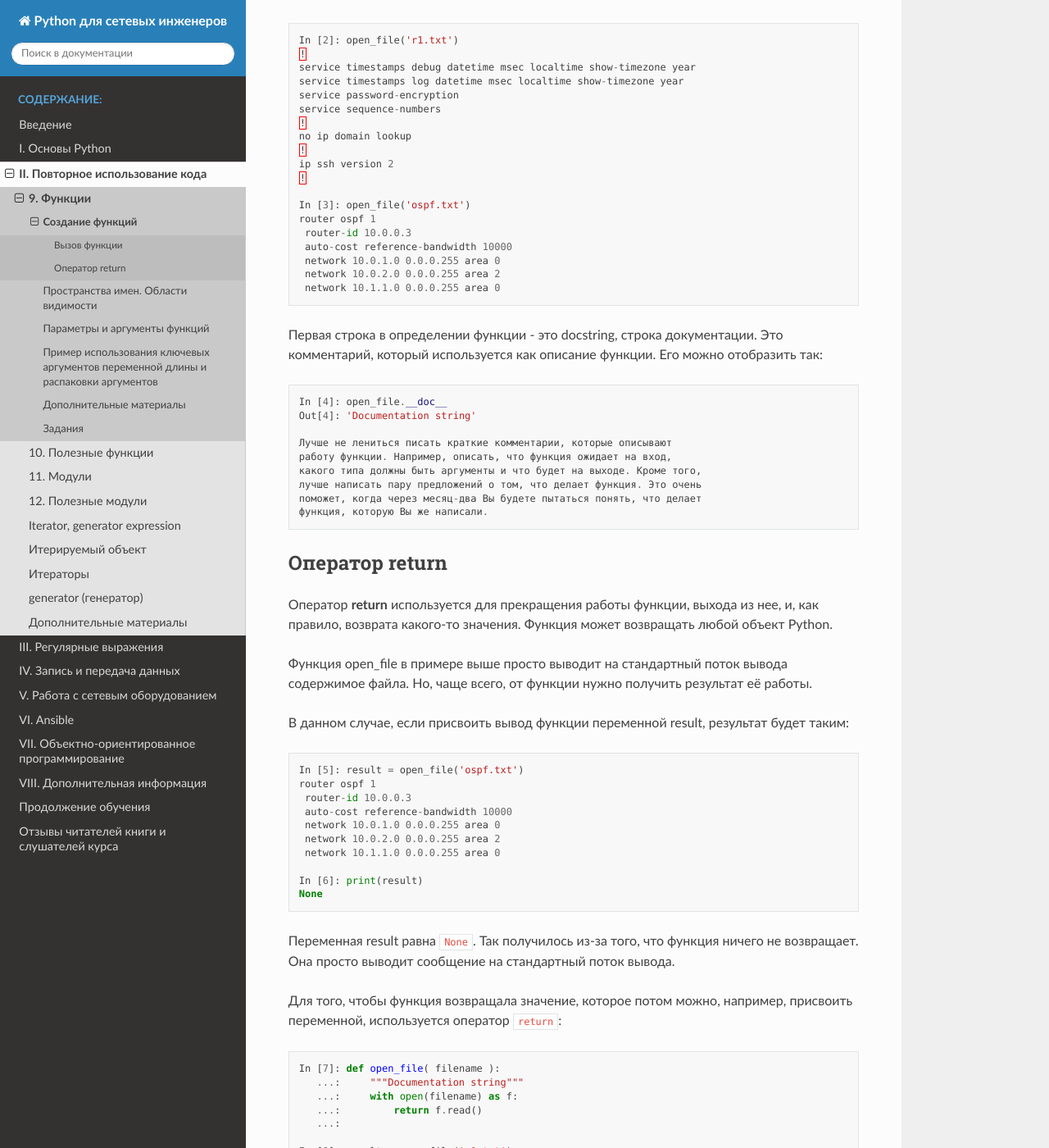
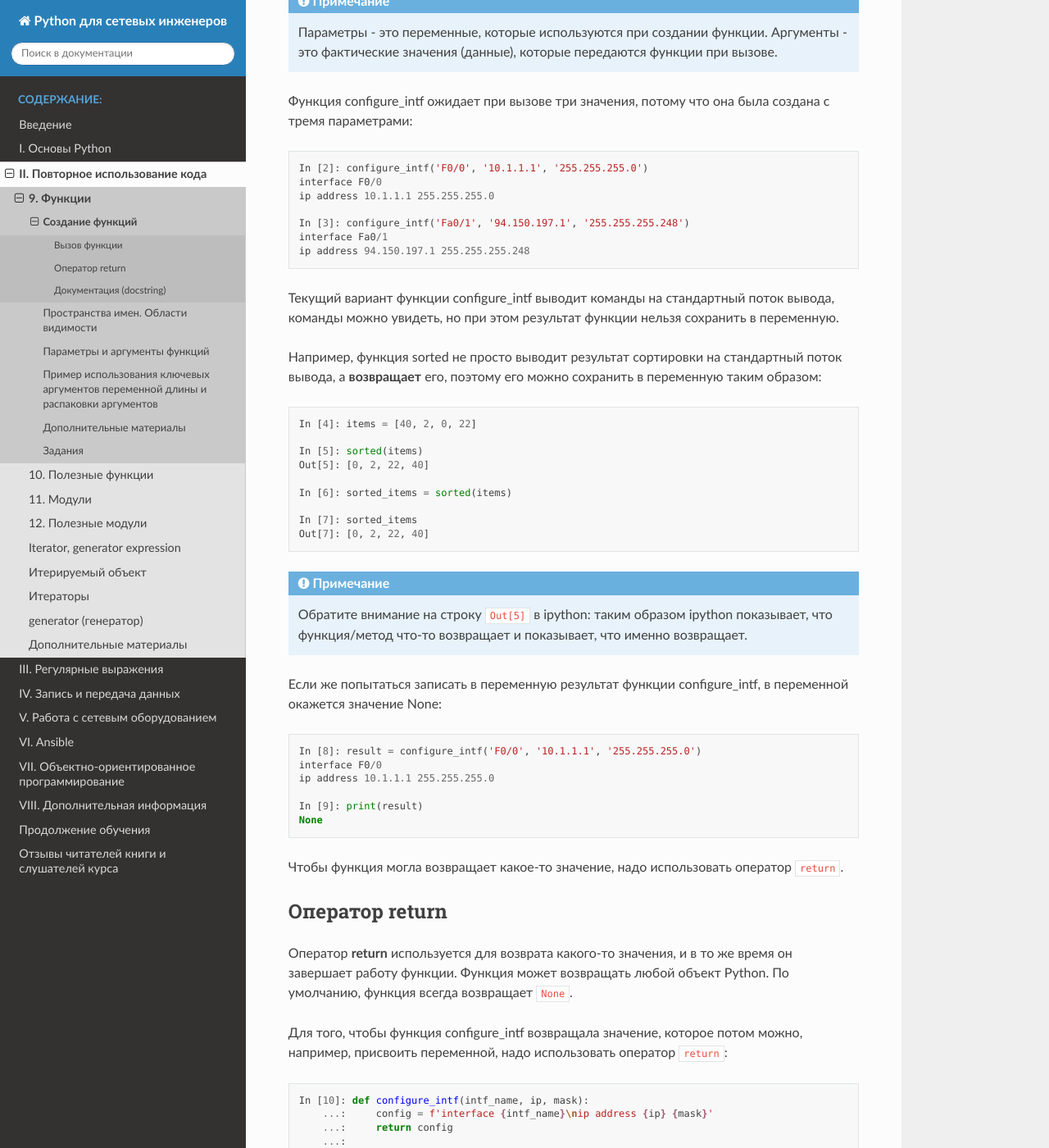
Before and after one commit to natenka/pyneng-book, a Sphinx documentation site: the page built from docs/source/book/09_functions/1_create_func.rst, in a window 1280 px wide and 1400 px high, scrolled down 1148 px. Shown: the whole window at 82% size. Built offline with Sphinx 7.4.7 and the Read the Docs theme 2.0.0, drawn with Linux system fonts in a browser that asks for light colours; pages that are not in the unit, such as notebooks, are missing from menus; some of the changed text lies outside the part shown.

Commit message:
Functions rewrite

```diff
--- a/docs/source/book/09_functions/1_create_func.rst
+++ b/docs/source/book/09_functions/1_create_func.rst
@@ -10,8 +10,9 @@
   кода, который выполняет функция
 * первой строкой, опционально, может быть комментарий, так называемая **docstring**
 * в функциях может использоваться оператор **return**
-* он используется для прекращения работы функции и выхода из нее
-* чаще всего, оператор return возвращает какое-то значение
+
+  * он используется для прекращения работы функции и выхода из нее
+  * чаще всего, оператор return возвращает какое-то значение
 
 .. note::
     Код функций, которые используются в этом подразделе, можно
@@ -21,17 +22,21 @@
 
 .. code:: python
 
-    In [1]: def open_file( filename ):
-       ...:     """Documentation string"""
-       ...:     with open(filename) as f:
-       ...:         print(f.read())
+    In [1]: def configure_intf(intf_name, ip, mask):
+       ...:     print('interface', intf_name)
+       ...:     print('ip address', ip, mask)
        ...:
 
-Когда функция создана, она ещё ничего не выполняет. Только при вызове
-функции действия, которые в ней перечислены, будут выполняться. Это
-чем-то похоже на ACL в сетевом оборудовании: при создании ACL в
-конфигурации, он ничего не делает до тех пор, пока не будет куда-то
-применен.
+Функция configure_intf создает конфигурацию интерфейса с указанным именем и IP-адресом.
+У функции есть три параметра: intf_name, ip, mask. При вызове функции в эти параметры
+попадут реальные данные.
+
+.. note::
+    Когда функция создана, она ещё ничего не выполняет. Только при вызове
+    функции действия, которые в ней перечислены, будут выполняться. Это
+    чем-то похоже на ACL в сетевом оборудовании: при создании ACL в
+    конфигурации, он ничего не делает до тех пор, пока не будет куда-то
+    применен.
 
 Вызов функции
 ~~~~~~~~~~~~~
@@ -45,123 +50,164 @@
     Аргументы - это фактические значения (данные), которые передаются
     функции при вызове.
 
-Эта функция в качестве аргумента ожидает имя файла и затем выводит
-содержимое файла:
+Функция configure_intf ожидает при вызове три значения, потому
+что она была создана с тремя параметрами:
 
 .. code:: python
 
-    In [2]: open_file('r1.txt')
-    !
-    service timestamps debug datetime msec localtime show-timezone year
-    service timestamps log datetime msec localtime show-timezone year
-    service password-encryption
-    service sequence-numbers
-    !
-    no ip domain lookup
-    !
-    ip ssh version 2
-    !
+    In [2]: configure_intf('F0/0', '10.1.1.1', '255.255.255.0')
+    interface F0/0
+    ip address 10.1.1.1 255.255.255.0
 
-    In [3]: open_file('ospf.txt')
-    router ospf 1
-     router-id 10.0.0.3
-     auto-cost reference-bandwidth 10000
-     network 10.0.1.0 0.0.0.255 area 0
-     network 10.0.2.0 0.0.0.255 area 2
-     network 10.1.1.0 0.0.0.255 area 0
+    In [3]: configure_intf('Fa0/1', '94.150.197.1', '255.255.255.248')
+    interface Fa0/1
+    ip address 94.150.197.1 255.255.255.248
 
-Первая строка в определении функции - это docstring, строка
-документации. Это комментарий, который используется как описание
-функции. Его можно отобразить так:
+Текущий вариант функции configure_intf выводит команды на стандартный поток вывода,
+команды можно увидеть, но при этом результат функции нельзя сохранить в переменную.
+
+Например, функция sorted не просто выводит результат сортировки на стандартный поток вывода,
+а **возвращает** его, поэтому его можно сохранить в переменную таким образом:
 
 .. code:: python
 
-    In [4]: open_file.__doc__
-    Out[4]: 'Documentation string'
+    In [4]: items = [40, 2, 0, 22]
 
-    Лучше не лениться писать краткие комментарии, которые описывают
-    работу функции. Например, описать, что функция ожидает на вход,
-    какого типа должны быть аргументы и что будет на выходе. Кроме того,
-    лучше написать пару предложений о том, что делает функция. Это очень
-    поможет, когда через месяц-два Вы будете пытаться понять, что делает
-    функция, которую Вы же написали.
+    In [5]: sorted(items)
+    Out[5]: [0, 2, 22, 40]
+
+    In [6]: sorted_items = sorted(items)
+
+    In [7]: sorted_items
+    Out[7]: [0, 2, 22, 40]
+
+.. note::
+    Обратите внимание на строку ``Out[5]`` в ipython: таким образом ipython показывает,
+    что функция/метод что-то возвращает и показывает, что именно возвращает.
+
+Если же попытаться записать в переменную результат функции configure_intf,
+в переменной окажется значение None:
+
+.. code:: python
+
+    In [8]: result = configure_intf('F0/0', '10.1.1.1', '255.255.255.0')
+    interface F0/0
+    ip address 10.1.1.1 255.255.255.0
+
+    In [9]: print(result)
+    None
+
+Чтобы функция могла возвращает какое-то значение, надо использовать оператор ``return``.
 
 Оператор return
 ~~~~~~~~~~~~~~~
 
-Оператор **return** используется для прекращения работы функции, выхода
-из нее, и, как правило, возврата какого-то значения. Функция может
-возвращать любой объект Python.
+Оператор **return** используется для возврата какого-то значения, и в то же время
+он завершает работу функции.
+Функция может возвращать любой объект Python.
+По умолчанию, функция всегда возвращает ``None``.
 
-Функция open\_file в примере выше просто выводит на стандартный поток
-вывода содержимое файла. Но, чаще всего, от функции нужно получить
-результат её работы.
 
-В данном случае, если присвоить вывод функции переменной result,
-результат будет таким:
+Для того, чтобы функция configure_intf возвращала значение, которое потом можно,
+например, присвоить переменной, надо использовать оператор ``return``:
 
 .. code:: python
 
-    In [5]: result = open_file('ospf.txt')
-    router ospf 1
-     router-id 10.0.0.3
-     auto-cost reference-bandwidth 10000
-     network 10.0.1.0 0.0.0.255 area 0
-     network 10.0.2.0 0.0.0.255 area 2
-     network 10.1.1.0 0.0.0.255 area 0
+    In [10]: def configure_intf(intf_name, ip, mask):
+        ...:     config = f'interface {intf_name}\nip address {ip} {mask}'
+        ...:     return config
+        ...:
 
-    In [6]: print(result)
-    None
+    In [11]: result = configure_intf('F0/0', '10.1.1.1', '255.255.255.0')
 
-Переменная result равна ``None``. Так получилось из-за того, что функция
-ничего не возвращает. Она просто выводит сообщение на стандартный поток
-вывода.
+    In [12]: print(result)
+    interface F0/0
+    ip address 10.1.1.1 255.255.255.0
 
-Для того, чтобы функция возвращала значение, которое потом можно,
-например, присвоить переменной, используется оператор ``return``:
+    In [13]: result
+    Out[13]: 'interface F0/0\nip address 10.1.1.1 255.255.255.0'
 
-.. code:: python
 
-    In [7]: def open_file( filename ):
-       ...:     """Documentation string"""
-       ...:     with open(filename) as f:
-       ...:         return f.read()
-       ...:
-
-    In [8]: result = open_file('r1.txt')
-
-    In [9]: print(result)
-    !
-    service timestamps debug datetime msec localtime show-timezone year
-    service timestamps log datetime msec localtime show-timezone year
-    service password-encryption
-    service sequence-numbers
-    !
-    no ip domain lookup
-    !
-    ip ssh version 2
-    !
-
-Теперь в переменой result находится содержимое файла.
+Теперь в переменой result находится строка с командами для настройки интерфейса.
 
 В реальной жизни практически всегда функция будет возвращать какое-то
 значение. Вместе с тем можно использовать выражение print, чтобы
 дополнительно выводить какие-то сообщения.
 
-Ещё один важный аспект работы оператора return: выражения, которые идут
-после return, не выполняются.
+Ещё один важный аспект работы оператора return: после return, функция завершает работу,
+а значит выражения, которые идут после return, не выполняются.
 
-То есть, в функции ниже, строка "Done" не будет выводиться, так как она
+Например, в функции ниже, строка "Конфигурация готова" не будет выводиться, так как она
 стоит после return:
 
 .. code:: python
 
-    In [10]: def open_file( filename ):
-        ...:     print("Reading file", filename)
-        ...:     with open(filename) as f:
-        ...:         return f.read()
-        ...:         print("Done")
+    In [14]: def configure_intf(intf_name, ip, mask):
+        ...:     config = f'interface {intf_name}\nip address {ip} {mask}'
+        ...:     return config
+        ...:     print('Конфигурация готова')
         ...:
 
-    In [11]: result = open_file('r1.txt')
-    Reading file r1.txt
+    In [15]: configure_intf('F0/0', '10.1.1.1', '255.255.255.0')
+    Out[15]: 'interface F0/0\nip address 10.1.1.1 255.255.255.0'
+
+Функция может возвращать несколько значений. В этом случае, они пишутся через запятую после оператора return.
+При этом фактически функция возвращает кортеж:
+
+.. code:: python
+
+    In [16]: def configure_intf(intf_name, ip, mask):
+        ...:     config_intf = f'interface {intf_name}\n'
+        ...:     config_ip = f'ip address {ip} {mask}'
+        ...:     return config_intf, config_ip
+        ...:
+
+    In [17]: result = configure_intf('F0/0', '10.1.1.1', '255.255.255.0')
+
+    In [18]: result
+    Out[18]: ('interface F0/0\n', 'ip address 10.1.1.1 255.255.255.0')
+
+    In [19]: type(result)
+    Out[19]: tuple
+
+    In [20]: intf, ip_addr = configure_intf('F0/0', '10.1.1.1', '255.255.255.0')
+
+    In [21]: intf
+    Out[21]: 'interface F0/0\n'
+
+    In [22]: ip_addr
+    Out[22]: 'ip address 10.1.1.1 255.255.255.0'
+
+
+Документация (docstring)
+~~~~~~~~~~~~~~~~~~~~~~~~
+
+Первая строка в определении функции - это docstring, строка
+документации. Это комментарий, который используется как описание
+функции:
+
+.. code:: python
+
+    In [23]: def configure_intf(intf_name, ip, mask):
+        ...:     '''
+        ...:     Функция генерирует конфигурацию интерфейса
+        ...:     '''
+        ...:     config_intf = f'interface {intf_name}\n'
+        ...:     config_ip = f'ip address {ip} {mask}'
+        ...:     return config_intf, config_ip
+        ...:
+
+    In [24]: configure_intf?
+    Signature: configure_intf(intf_name, ip, mask)
+    Docstring: Функция генерирует конфигурацию интерфейса
+    File:      ~/repos/pyneng-examples-exercises/examples/06_control_structures/<ipython-input-23-2b2bd970db8f>
+    Type:      function
+
+
+
+Лучше не лениться писать краткие комментарии, которые описывают
+работу функции. Например, описать, что функция ожидает на вход,
+какого типа должны быть аргументы и что будет на выходе. Кроме того,
+лучше написать пару предложений о том, что делает функция. Это очень
+поможет, когда через месяц-два Вы будете пытаться понять, что делает
+функция, которую Вы же написали.
--- a/docs/source/book/09_functions/index.rst
+++ b/docs/source/book/09_functions/index.rst
@@ -9,8 +9,11 @@
 
 * у функции есть имя, с помощью которого можно запускать этот блок кода
   сколько угодно раз
+
   * запуск кода функции называется вызовом функции
+
 * при создании функции, как правило, определяются параметры функции.
+
   * параметры функции определяют, какие аргументы функция может принимать
   * функциям можно передавать аргументы
   * соответственно, код функции будет выполняться с учетом указанных аргументов
@@ -46,7 +49,7 @@
 В этом разделе рассматривается ситуация, когда функция находится в том
 же файле.
 
-А в разделе `Модули <../book/11_modules/>`__ будет рассматриваться, как
+А в разделе `Модули <https://pyneng.readthedocs.io/ru/latest/book/11_modules/index.html>`__ будет рассматриваться, как
 повторно использовать объекты, которые находятся в других скриптах.
 
 .. toctree::
--- a/docs/source/exercises/07_exercises.rst
+++ b/docs/source/exercises/07_exercises.rst
@@ -64,6 +64,7 @@
 ~~~~~~~~~~~~
 
 Переделать скрипт из задания 7.2b: передавать как аргументы скрипту:
+
 * имя исходного файла конфигурации
 * имя итогового файла конфигурации
 
```
Also changed, not shown: docs/source/book/Part_II.rst (+5 -5 lines).
